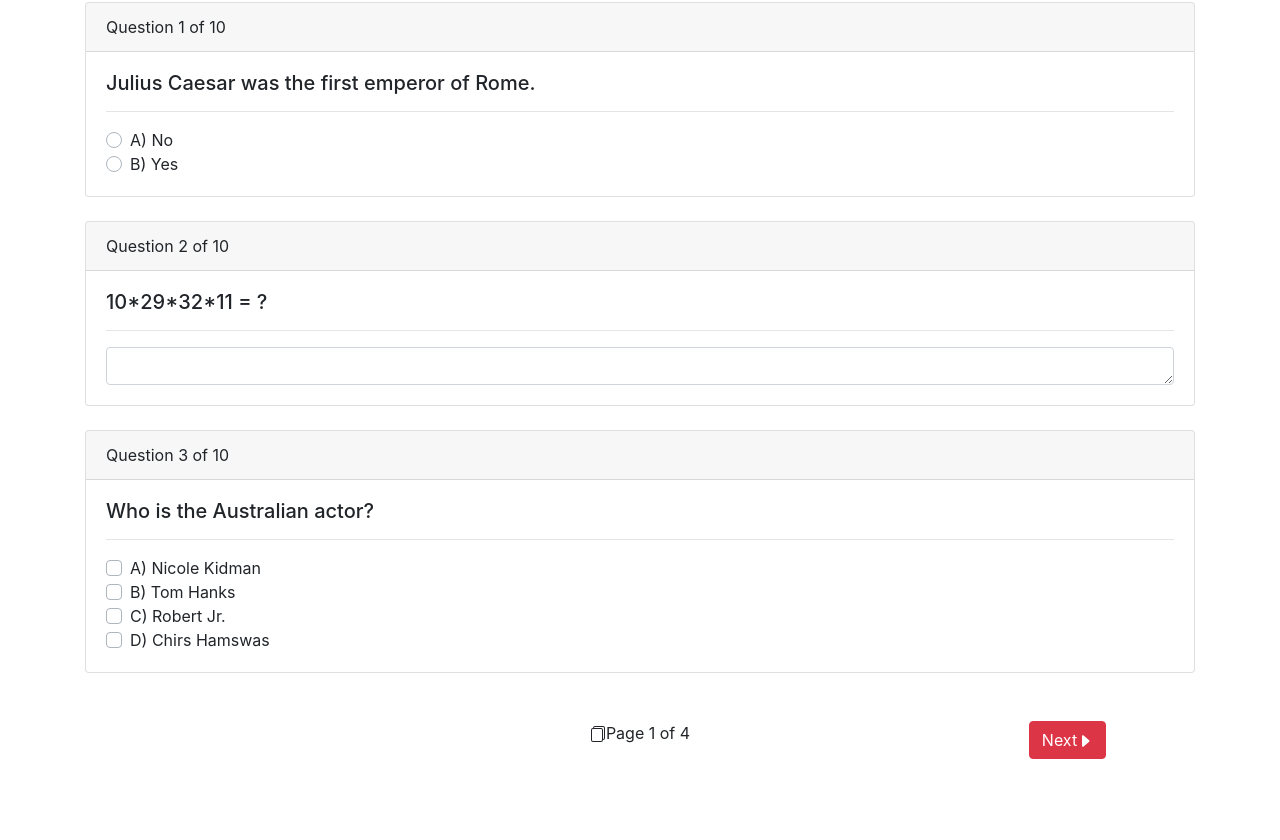
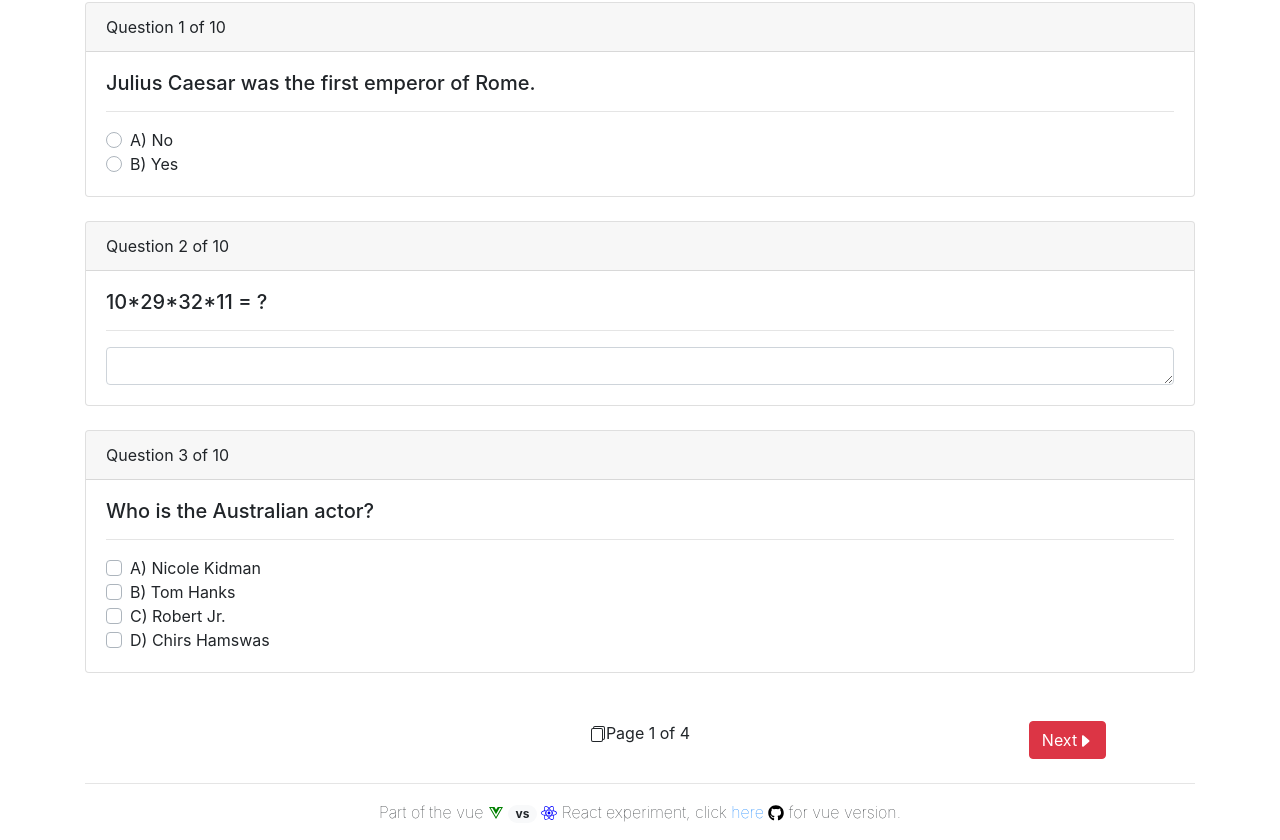
Before and after one commit to jingbojin/React-Redux-TS-Bootstrap, a React (Create React App) app: page /exam in a window 1280 px wide. Shown: the part 332-1172 px from the top of the page. Before the commit the page ends 1115 px from the top, so only its background shows below. Built offline with nearby package versions, Linux system fonts and the light colour scheme.

Commit message:
feat(ui): add cross link to Vue version

```diff
--- /dev/null
+++ b/src/views/components/Footer.tsx
@@ -0,0 +1,24 @@
+import React from 'react';
+import { FaGithub, FaReact, FaVuejs } from 'react-icons/fa';
+import { Badge } from 'react-bootstrap';
+
+export const Footer = React.memo((): JSX.Element => {
+    return (
+      <p className="align-middle text-center font-weight-lighter">
+        Part of the vue <FaVuejs color={'green'}/>
+        {' '}<Badge pill variant="light">vs</Badge>{' '}
+        <FaReact color={'blue'}/>{' React '}
+        experiment, click
+        <a
+          className=""
+          href="http://vue.jingbojin.com"
+          target="_blank"
+          rel="noopener noreferrer"
+        >
+          {' here '}<FaGithub color={'black'}/>{' '}
+        </a>
+        for vue version.
+      </p>
+    );
+  }
+);
--- a/src/views/containers/app/App.tsx
+++ b/src/views/containers/app/App.tsx
@@ -4,6 +4,7 @@ import './App.css';
 import PagesRouter from '../../../router/PagesRouter';
 import Image from 'react-bootstrap/Image';
 import { Container } from 'react-bootstrap';
+import { Footer } from '../../components/Footer';
 
 function App() {
   return (
@@ -11,6 +12,8 @@ function App() {
       <Image src={logo} className="App-logo"/>
       <hr/>
       <PagesRouter/>
+      <hr/>
+      <Footer />
     </Container>
   );
 }
```
